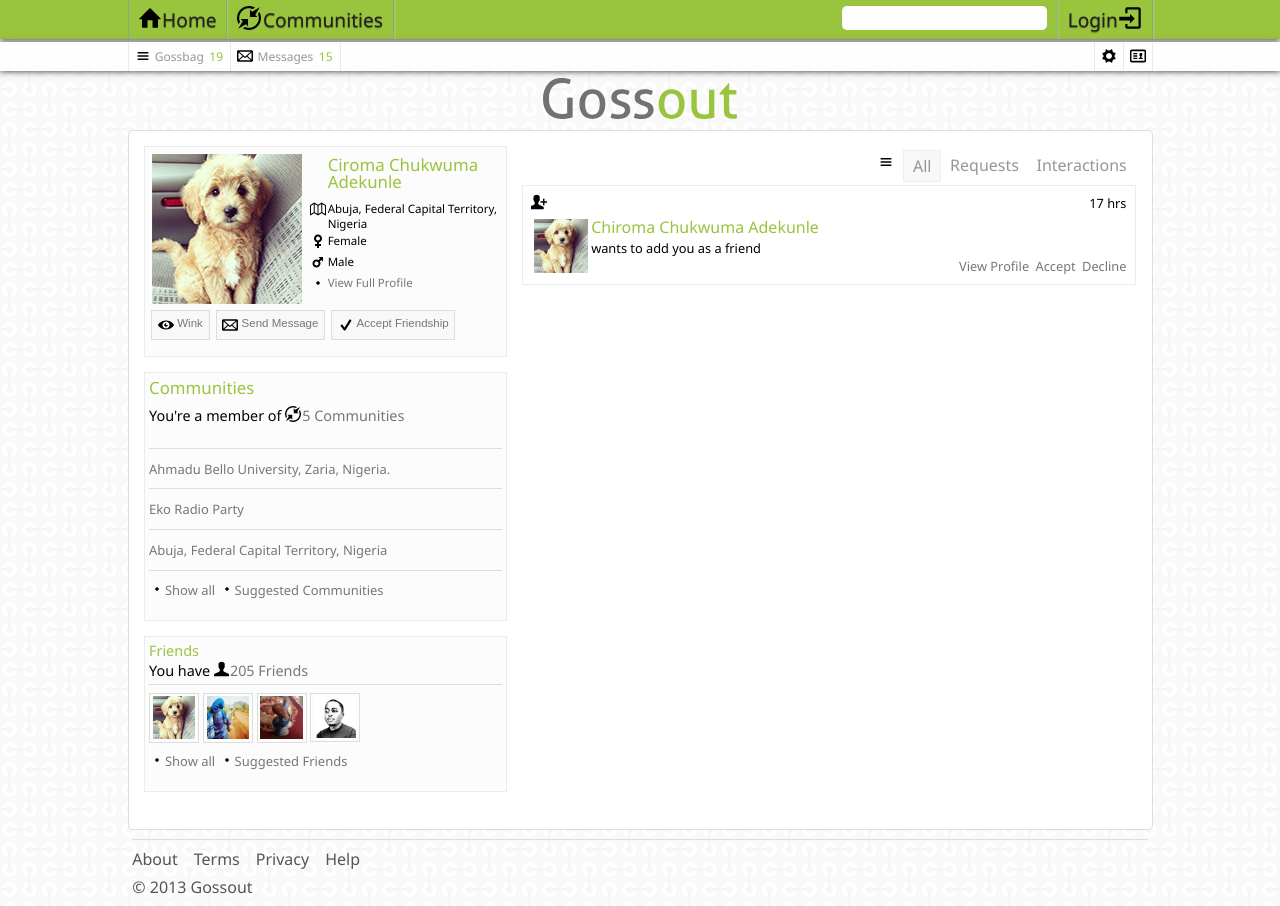
After one commit to Soladnet/tuossog, a PHP site: page /all-notifications.php in a window 1280 px wide. The commit adds this page. Run offline with PHP 8.4, Linux system fonts and the light colour scheme.

Commit message:
all-notifications.php

```diff
--- /dev/null
+++ b/all-notifications.php
@@ -0,0 +1,194 @@
+<!doctype html>
+<html>
+<head>
+	<?php
+	include ("head.php");
+	?>
+	<script type="text/javascript" src="http://code.jquery.com/jquery-latest.min.js"></script>
+	<!-- <link rel="stylesheet" href="css/jquery.fancybox.css?v=2.1.4" type="text/css" media="screen" /> -->
+	<script type="text/javascript" src="scripts/jquery.fancybox.pack.js?v=2.1.4"></script>
+</head>
+<body>
+	<script type="text/javascript">
+		$(document).ready(function() {
+			$(".fancybox").fancybox({
+				openEffect	: 'none',
+				closeEffect	: 'none'
+
+			});
+		});
+	</script>
+	<div class="page-wrapper">
+		<?php
+		include ("nav.php");
+		include ("nav-user.php");
+		?>
+		<div class="logo"><img src="images/gossout-logo-text-svg.svg" alt=""></div>
+
+		<div class="content">
+			<script type="text/javascript">
+			function showHide(shID) {
+				if (document.getElementById(shID)) {
+					if (document.getElementById(shID+'-show').style.display != 'none') {
+						document.getElementById(shID+'-show').style.display = 'none';
+						document.getElementById(shID).style.display = 'block';
+					}
+					else {
+						document.getElementById(shID+'-show').style.display = 'inline';
+						document.getElementById(shID).style.display = 'none';
+					}
+				}
+			}
+
+			</script>
+			<div class="all-notifications-list">
+				<div class="timeline-filter">
+					<ul>
+						<li><span class="icon-16-list"></span></li>
+						<li class="active"><a href="">All</a></li>
+						<li><a href=""><p>Requests</p> </a></li>
+						<li><a href=""><p>Interactions</p></a></li>
+					</ul>
+				</div>
+				<div class="clear"></div>
+				<div class="individual-notification-box">
+                        <p>
+                            <span class="icon-16-user-add"></span>
+                            <span class="all-notifications-time"> 17 hrs </span>
+                        </p>
+                        <img class= "all-notification-image" src="images/1.jpg">
+                        <div class="all-notification-text">
+                            <a href=""><h3>Chiroma Chukwuma Adekunle </h3></a>
+                            <div class="all-notifications-message">wants to add you as a friend</div>
+                        </div>
+
+                        <p>
+	                        <a class="all-notifications-actions">Decline</a>
+	                        <a class="all-notifications-actions">Accept</a>
+	                        <a class="all-notifications-actions">View Profile</a>
+                        </p>
+
+                 </div>
+
+
+			</div>
+
+			<div class="aside">
+				<div class="aside-wrapper">
+					<img class="profile-pic" src="images/1.jpg">
+					<table>
+						<tr><td></td><td><h3>Ciroma Chukwuma Adekunle</h3></td></tr>
+						<tr><td><span class="icon-16-map"></span></td><td class="profile-meta"> Abuja, Federal Capital Territory, Nigeria</td></tr>
+						<tr><td><span class="icon-16-female"></span></td><td class="profile-meta"> Female</td></tr>
+						<tr><td><span class="icon-16-male"></span></td><td class="profile-meta"> Male</td></tr>
+						<tr><td><span class="icon-16-dot"></span></td><td class="profile-meta"><a id="show-full-profile" href="javascript:toggle('full-profile-data', 'show-full-profile');" > View Full Profile</a> </td></tr>
+					</table>
+					<div class="clear"></div>
+
+					<button class="profile-meta-functions button"><span class="icon-16-eye"></span> Wink</button>
+					<button class="profile-meta-functions button"><span class="icon-16-mail"></span> Send Message</button><!--
+					<button class="profile-meta-functions"><span class="icon-16-add-to-list"></span> Request Friendship</button>
+					<button class="profile-meta-functions"><span class="icon-16-cross"></span> De-Friend</button> -->
+					<button class="profile-meta-functions button"><span class="icon-16-checkmark"></span> Accept Friendship</button>
+
+					<div class="clear"></div>
+					<div id="full-profile-data" class="no-display">
+						<hr>
+						<b>Personal Information</b>
+						<table class="profile-meta " colspan="1">
+							<tr><td>Name</td><td>Ciroma Chukwuma Adekunle <td></tr>
+							<tr><td>Email</td><td>chukwuade2344555555@gmail.com<td></tr>
+							<tr><td>Gender</td><td>Male<td></tr>
+							<tr><td>Date of Birth</td><td>31 January <td></tr>
+							<tr><td>Relationship</td><td>Single<td></tr>
+							<tr><td>Phone</td><td>+234000000000<td></tr>
+							<tr><td>Website</td><td>www.chukwuade.com<td></tr>
+						</table>
+						<hr>
+						<p><b>Location</b></p>
+						<!-- <iframe width="300" height="300" frameborder="0" scrolling="no" marginheight="0" marginwidth="0" src="https://maps.google.com.ng/maps?f=q&amp;source=s_q&amp;hl=en&amp;geocode=&amp;q=Abuja,+Abuja+Capital+Territory,+Nigeria&amp;aq=0&amp;oq=abuja,+niger&amp;sll=9.033872,8.677457&amp;sspn=11.762511,21.643066&amp;ie=UTF8&amp;hq=&amp;hnear=Abuja,+Abuja+Capital+Territory&amp;t=m&amp;ll=9.066839,7.482376&amp;spn=0.20342,0.136642&amp;z=11&amp;iwloc=A&amp;output=embed"></iframe><br /><small><a href="https://maps.google.com.ng/maps?f=q&amp;source=embed&amp;hl=en&amp;geocode=&amp;q=Abuja,+Abuja+Capital+Territory,+Nigeria&amp;aq=0&amp;oq=abuja,+niger&amp;sll=9.033872,8.677457&amp;sspn=11.762511,21.643066&amp;ie=UTF8&amp;hq=&amp;hnear=Abuja,+Abuja+Capital+Territory&amp;t=m&amp;ll=9.066839,7.482376&amp;spn=0.20342,0.136642&amp;z=11&amp;iwloc=A" style="color:#0000FF;text-align:left">View Larger Map</a></small>
+					-->
+					<hr>
+					<p><b>College</b></p>
+				</div>
+			</div>
+
+
+
+			<div class="aside-wrapper">
+				<h3>Communities</h3>
+				<p>You're a member of <a href=""><span class="icon-16-contract"></span>5 Communities</a></p>
+				<br>
+				<hr>
+				<script type="text/javascript">
+				function openChat() {
+					window.open("http://tlk.io/Gossout-30",null,"toolbar=no,menubar=no,resizable =yes,copyhistory=no,location=no,directories=no,height=500,width=300");
+				};
+
+				</script>
+				<div class="community-listing"><span><a href="">Ahmadu Bello University, Zaria, Nigeria.</a></span>
+						<!-- <div class="community-functions-wrapper">
+							<span class="community-functions button" onclick="openChat();"><span class="icon-16-chat"></span> Chat</span>
+						</div>
+						<div class="clear"></div> -->
+					</div>
+					<hr>
+					<div class="community-listing"><span><a href="">Eko Radio Party</a></span>
+						<!-- <div class="community-functions-wrapper">
+							<span class="community-functions button" onclick="openChat();"><span class="icon-16-chat"></span> Chat</span>
+						</div>
+						<div class="clear"></div> -->
+					</div>
+					<hr>
+					<div class="community-listing"><span><a href="">Abuja, Federal Capital Territory, Nigeria</a></span>
+						<!-- <div class="community-functions-wrapper">
+							<span class="community-functions button" onclick="openChat();"><span class="icon-16-chat"></span> Chat</span>
+						</div>
+						<div class="clear"></div> -->
+					</div>
+					<hr>
+					<p class="community-listing">
+						<span>
+							<span><span class="icon-16-dot"></span><a href="communities.php">Show all</a></span>
+							<span><span class="icon-16-dot"></span><a href="">Suggested Communities</a></span>
+						</span>
+					</p>
+				</div>
+
+				<div class="aside-wrapper">
+					<h4>Friends</h4>
+					<p>You have <a href="all-friends.php"><span class="icon-16-user"></span>205 Friends</a></p>
+					<hr>
+					<img class= "friends-thumbnails" src="images/1.jpg">
+					<img class= "friends-thumbnails" src="images/2.jpg">
+					<img class= "friends-thumbnails" src="images/3.jpg">
+					<img class= "friends-thumbnails" src="images/snip.jpg">
+					<p class="community-listing">
+						<span>
+							<span><span class="icon-16-dot"></span><a href="all-friends.php">Show all</a></span>
+							<span><span class="icon-16-dot"></span><a id="show-suggested-friends" href="javascript:toggle('suggested-friends', 'show-suggested-friends');" >Suggested Friends</a></span>
+						</span>
+					</p>
+				</div>
+
+				<div id= "suggested-friends" class="no-display suggested-friends aside-wrapper" >
+					<h4>Suggested Friends </h4>
+					<hr>
+					<img class= "friends-thumbnails float-left" src="images/snip.jpg">
+					<div class="float-left">
+						<a href=" " class="name">Al-Asaad Bin Muhammad Al-Menk Daud Suleiman</a>
+						<p class="location">Abuja, Federal Capital Territory, Nigeria</p>
+					</div>
+					<div class="clear"></div>
+				</div>
+
+			</div>
+			<div class="clear"></div>
+		</div>
+		<?php
+		include("footer.php");
+		?>
+	</div>
+
+</body>
+</html>
--- a/css/_all-friends.scss
+++ b/css/_all-friends.scss
@@ -4,7 +4,7 @@ $nav-gradient-2: #BAD533;
 .all-friends-list{
 	width: 62.5%;
 	float: right;
-	padding: 0 0 0 .2em;padding: .5em;
+	padding:.5em;
 	@media only screen and (max-width : 720px) {
 		width: 100%;
 		font-size: .9em;
--- /dev/null
+++ b/css/_all-notifications.scss
@@ -0,0 +1,74 @@
+$nav-gradient-1: #99C43D;
+$nav-gradient-2: #BAD533;
+
+.all-notifications-list{
+	width: 62.5%;
+	float: right;
+	padding: .5em;
+	@media only screen and (max-width : 720px) {
+		width: 100%;
+		font-size: .9em;
+	}
+	.notification-box{
+		background: #fff;
+		border: 1px solid #dadada;
+		margin: 0 0 1em 0;
+	}
+		.individual-notification-box{
+			border: 1px solid #ebebeb;
+			padding: 0.5em;
+			width:100%;
+			float:left;
+			margin:0 0 0.2em 0;
+			&:hover {
+			background-color: #f8f8f8;
+		}
+				@media only screen and (max-width : 720px) {
+					width:100%;
+				}
+		}
+		.all-notifications-time{
+	    	float:right;
+	    	font-size: 0.8em;
+	    }
+	    .all-notification-image{
+	    	float:left;
+	    	width:60px;
+	    	display:block;
+
+	    }
+	    .all-notification-text{
+	    	 display:block;
+	    	 margin:0 0 0 0.3em;
+ 	    }
+ 	    .all-notifications-message{
+	    	 font-size:0.8em;
+ 	    }
+ 	    .all-notifications-actions-container{
+ 	    	width:100%;
+ 	    }
+ 	    .all-notifications-actions{
+ 	    	float:right;
+ 	    	margin:0 0 0 0.5em;
+ 	    	cursor: pointer;
+ 	    	color:#777;
+		    font-size:0.8em;
+		    &:hover{
+		    	color:#000;
+			}
+ 	    }
+
+		a{
+			color: $nav-gradient-1;
+			&:hover{
+
+			}
+		}
+		h3{
+			font-weight: normal;
+			font-size:1em;
+	        }
+	    hr{
+					background-color:#F0F0F0;
+				}
+}
--- a/css/_communities.scss
+++ b/css/_communities.scss
@@ -4,7 +4,7 @@ $nav-gradient-2: #BAD533;
 .communities-list{
 	width: 62.5%;
 	float: right;
-	padding: 0 0 0 .2em;padding: .5em;
+	padding: .5em;
 	@media only screen and (max-width : 720px) {
 		width: 100%;
 		font-size: .9em;
--- a/css/style.css
+++ b/css/style.css
@@ -166,7 +166,7 @@
 
 .icon-16-fullscreen-exit { background-position: -256px -64px; }
 
-.communities-list { width: 62.5%; float: right; padding: 0 0 0 .2em; padding: .5em; }
+.communities-list { width: 62.5%; float: right; padding: .5em; }
 @media only screen and (max-width: 720px) { .communities-list { width: 100%; font-size: .9em; } }
 .communities-list .community-box { background: #fff; border: 1px solid #dadada; margin: 0 0 1em 0; }
 .communities-list .community-box .community-box-wrapper { border-bottom: 1px solid #dadada; padding: 1em; }
@@ -243,7 +243,7 @@
 .index-aside-divs h5 { float: right; }
 .index-aside-divs .index-search { width: 100%; padding: .8em; border: 1px solid #f2f2f2; background: #fff; margin-top: .5em; }
 
-.all-friends-list { width: 62.5%; float: right; padding: 0 0 0 .2em; padding: .5em; }
+.all-friends-list { width: 62.5%; float: right; padding: .5em; }
 @media only screen and (max-width: 720px) { .all-friends-list { width: 100%; font-size: .9em; } }
 .all-friends-list .friends-box { background: #fff; border: 1px solid #dadada; margin: 0 0 1em 0; }
 .all-friends-list .individual-friend-box { border: 1px solid #ebebeb; padding: 0.2em; width: 100%; float: left; margin: 0.1em 0 0 0; }
@@ -259,6 +259,23 @@
 .all-friends-list .friend-search-button:hover { background-color: #bad533; cursor: pointer; }
 .all-friends-list .friend-invite-button { display: block; float: right; font-size: .8em; padding: .4em; margin: 0 0 .2em .2em; background-color: #99c43d; border: 1px solid #AAA; }
 .all-friends-list .friend-invite-button:hover { background-color: #bad533; cursor: pointer; }
+
+.all-notifications-list { width: 62.5%; float: right; padding: .5em; }
+@media only screen and (max-width: 720px) { .all-notifications-list { width: 100%; font-size: .9em; } }
+.all-notifications-list .notification-box { background: #fff; border: 1px solid #dadada; margin: 0 0 1em 0; }
+.all-notifications-list .individual-notification-box { border: 1px solid #ebebeb; padding: 0.5em; width: 100%; float: left; margin: 0 0 0.2em 0; }
+.all-notifications-list .individual-notification-box:hover { background-color: #f8f8f8; }
+@media only screen and (max-width: 720px) { .all-notifications-list .individual-notification-box { width: 100%; } }
+.all-notifications-list .all-notifications-time { float: right; font-size: 0.8em; }
+.all-notifications-list .all-notification-image { float: left; width: 60px; display: block; }
+.all-notifications-list .all-notification-text { display: block; margin: 0 0 0 0.3em; }
+.all-notifications-list .all-notifications-message { font-size: 0.8em; }
+.all-notifications-list .all-notifications-actions-container { width: 100%; }
+.all-notifications-list .all-notifications-actions { float: right; margin: 0 0 0 0.5em; cursor: pointer; color: #777; font-size: 0.8em; }
+.all-notifications-list .all-notifications-actions:hover { color: #000; }
+.all-notifications-list a { color: #99c43d; }
+.all-notifications-list h3 { font-weight: normal; font-size: 1em; }
+.all-notifications-list hr { background-color: #F0F0F0; }
 
 /* fancyBox v2.1.4 fancyapps.com | fancyapps.com/fancybox/#license */
 .fancybox-wrap, .fancybox-skin, .fancybox-outer, .fancybox-inner, .fancybox-image, .fancybox-wrap iframe, .fancybox-wrap object, .fancybox-nav, .fancybox-nav span, .fancybox-tmp { padding: 0; margin: 0; border: 0; outline: none; vertical-align: top; }
@@ -443,8 +460,7 @@ input[type=text], input[type=password], input[type=email], input[type=number], t
 
 .timeline-filter { float: right; }
 .timeline-filter .active { background-color: #f8f8f8; border: 1px solid #eee; color: #000; }
-.timeline-filter ul li { cursor: pointer; float: left; padding: .25em .55em; }
-.timeline-filter ul li:hover { background-color: #f8f8f8; }
+.timeline-filter ul li { margin: 0.2em 0; cursor: pointer; float: left; padding: .25em .55em; }
 .timeline-filter ul li a { color: #969696; }
 .timeline-filter ul li a:hover { color: #000; }
 .timeline-filter ul li a p { text-align: center; }
--- a/css/style.scss
+++ b/css/style.scss
@@ -18,6 +18,7 @@ $max-width: 1025px;
 @import "_communities.scss";
 @import "_index.scss";
 @import "_all-friends.scss";
+@import "_all-notifications.scss";
 @import "_jquery.fancybox.scss";
 
 
@@ -395,12 +396,10 @@ select {
 			}
 	ul{
 		li{
-
+			margin: 0.2em 0;
 			cursor: pointer;
 			float: left;
 			padding: .25em .55em;
-			&:hover{
-				background-color: #f8f8f8;			}
 			a{
 				color: #969696;
 				&:hover{
--- a/nav-user.php
+++ b/nav-user.php
@@ -61,7 +61,7 @@
                         <div class="clear"></div>
                     </div>
 
-                    <a href=""> See all</a>
+                    <a href="all-notifications.php"> See all</a>
                 </div>
             </div>
             <div class="notifications-container" id="pop-up-message">
@@ -115,7 +115,8 @@
             <span class="notification-number">15</span>
         </li>
 
-        <li class="nav-user-profile last"><a href=""><span>Ciroma Chukwuma Adekunle</span><span class="icon-16-vcard"></span></a></li>
+        <li class="nav-user-profile last"><a href=""><span class="icon-16-vcard"></span></a></li>
+        <li class="nav-user-profile"><a href=""><span class="icon-16-cog"></span></a></li>
     </ul>
     <div class="clear"></div>
 </div>
```
